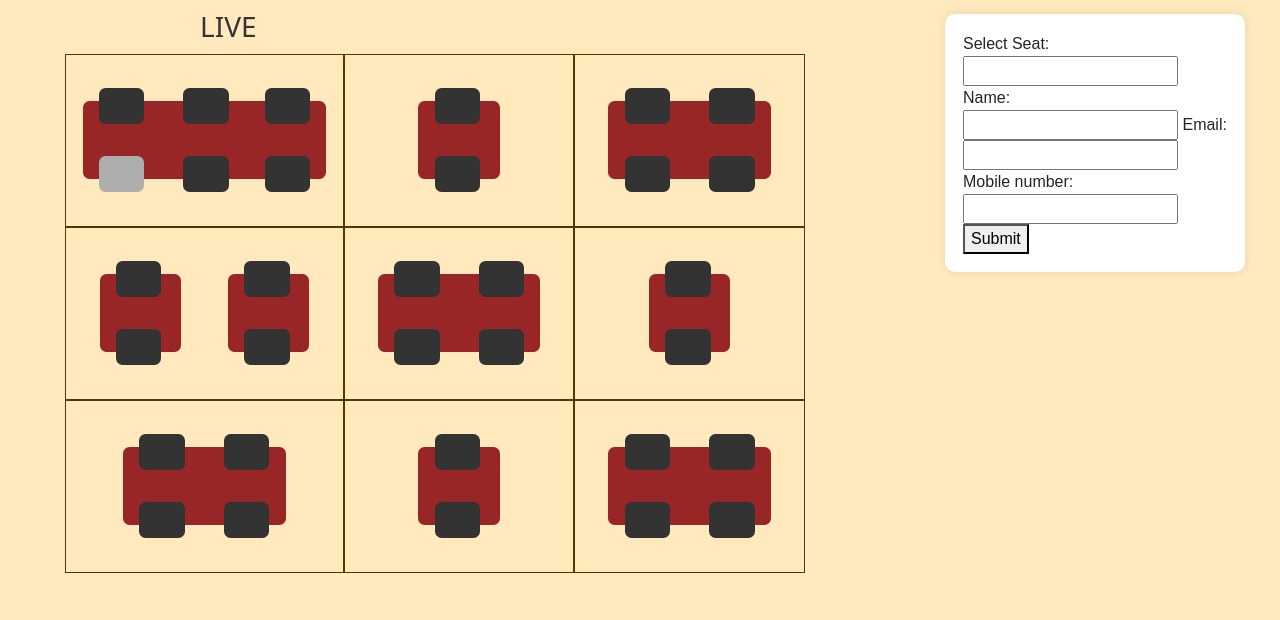
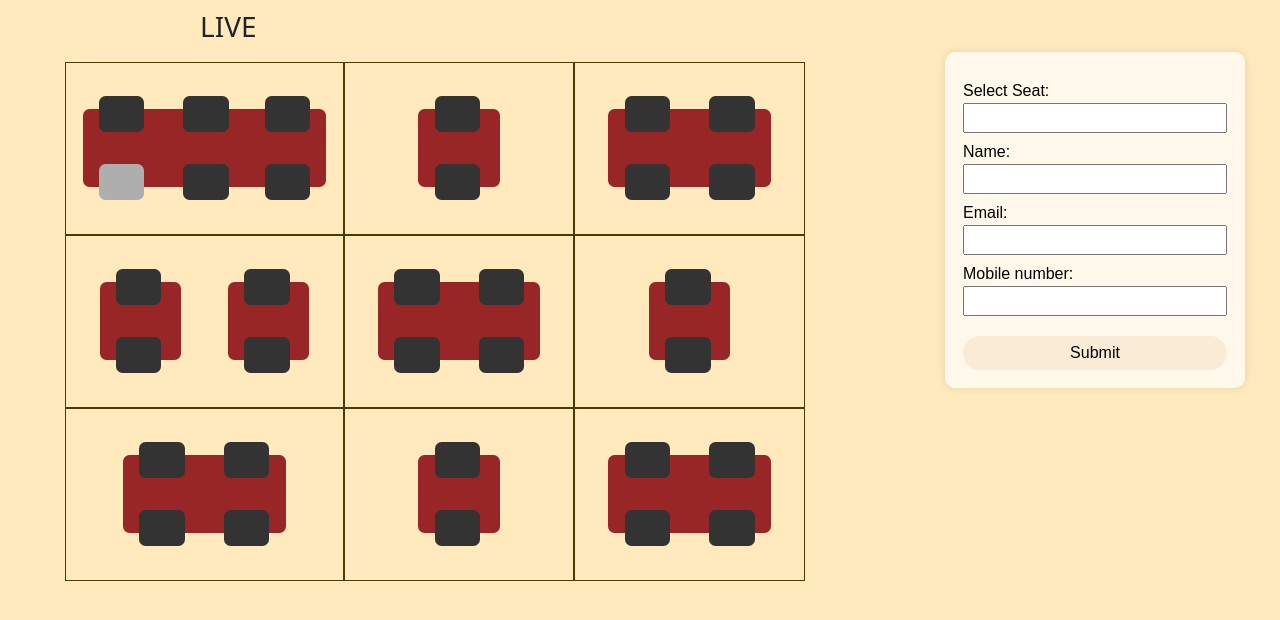
Before and after one commit to Hariharanv26/tablereservation, a Python web app: template app/templates/public/home.html in a window 1280 px wide. Shown: the part 56-676 px from the top of the page. Run offline with Jinja, Linux system fonts and the light colour scheme; the template is opened without the code that fills it, so the values that code supplies are empty.

Commit message:
menu.css

```diff
--- a/app/static/css/menu.css
+++ b/app/static/css/menu.css
@@ -8,34 +8,31 @@
     align-items: center;
     position: relative;
     top: -30px;
-
+    padding-top: 30px;
 }
 
 .menu-card {
     width: 300px;
-    background-color: #fff;
+    background-color: rgba(255, 255, 255, 0.7);
     padding: 18px;
     border-radius: 10px;
     box-shadow: 0 0 10px rgba(0, 0, 0, 0.1);
+    display: flex;
+    padding-top: 20px;
+    flex-direction: column;
 }
 
-.dish {
-    border-bottom: 1px solid #ddd;
-    padding: 10px 0;
-    margin-bottom: 15px;
+label{
+    padding-top: 7px;
+    color:black;
 }
-
-.dish:last-child {
-    border-bottom: none;
-    margin-bottom: 0;
+button{
+    margin-top: 20px;
+    padding: 5px 20px;
+    border-radius: 20px;
+    color: black;
+    background-color:antiquewhite;
+    cursor: pointer;
+    transition: 0.3s ease;
+    border:black;
 }
-
-h3 {
-    margin: 0;
-    color: #333;
-}
-
-p {
-    margin: 0;
-    color: #666;
-}
```
